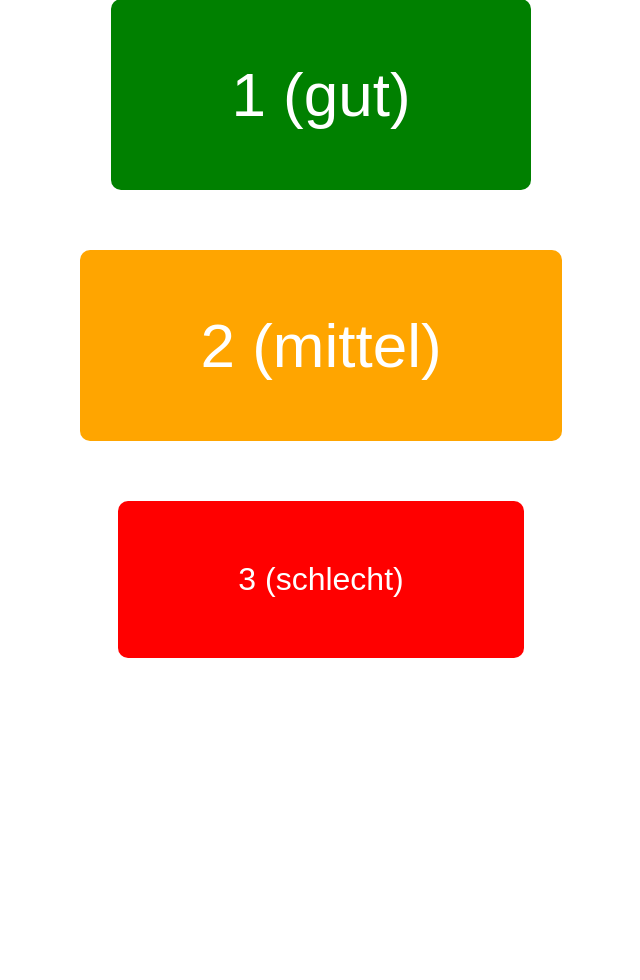
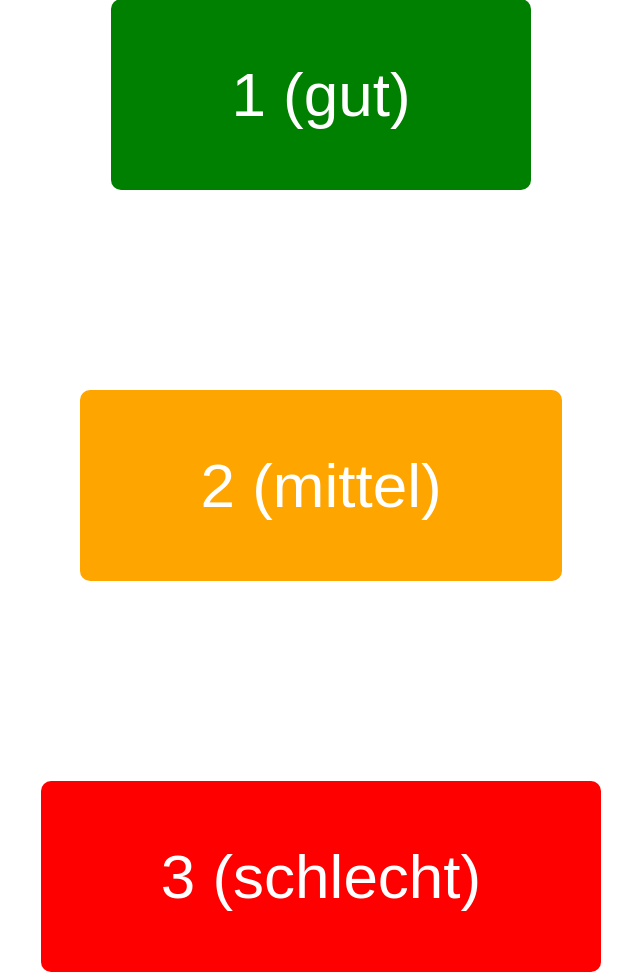
Before and after one commit to bezeba/Rebberg-app, a Flask app: page /bewerten in a window 1280 px wide. Shown: the part 193-1173 px from the top of the page, without its empty margins (319-959 px from the left). Before the commit the page ends 851 px from the top, so only its background shows below. Run offline with Flask 3, Linux system fonts and the light colour scheme; the visitor is signed in with stand-in values (Sample User, id 1).

Commit message:
Update bewerten.html

```diff
--- a/templates/bewerten.html
+++ b/templates/bewerten.html
@@ -13,7 +13,7 @@
 </head>
 <body>
   <h2 style="font-size: 68px; text-align: center;">Reihe {{ reihe }} – Stock {{ stock }}</h2>
-  <form method="post" style="display: flex; flex-direction: column; gap: 60px; align-items: center;">
+  <form method="post" style="display: flex; flex-direction: column; gap: 200px; align-items: center;">
     <button name="bewertung" value="1"
       style="font-size: 62px; padding: 60px 120px; background-color: green; color: white; border: none; border-radius: 10px;">
       1 (gut)</button>
@@ -21,7 +21,7 @@
       style="font-size: 62px; padding: 60px 120px; background-color: orange; color: white; border: none; border-radius: 10px;">
       2 (mittel)</button>
     <button name="bewertung" value="3"
-      style="font-size: 32px; padding: 60px 120px; background-color: red; color: white; border: none; border-radius: 10px;">
+      style="font-size: 62px; padding: 60px 120px; background-color: red; color: white; border: none; border-radius: 10px;">
       3 (schlecht)</button>
   </form>
 </body>
```
